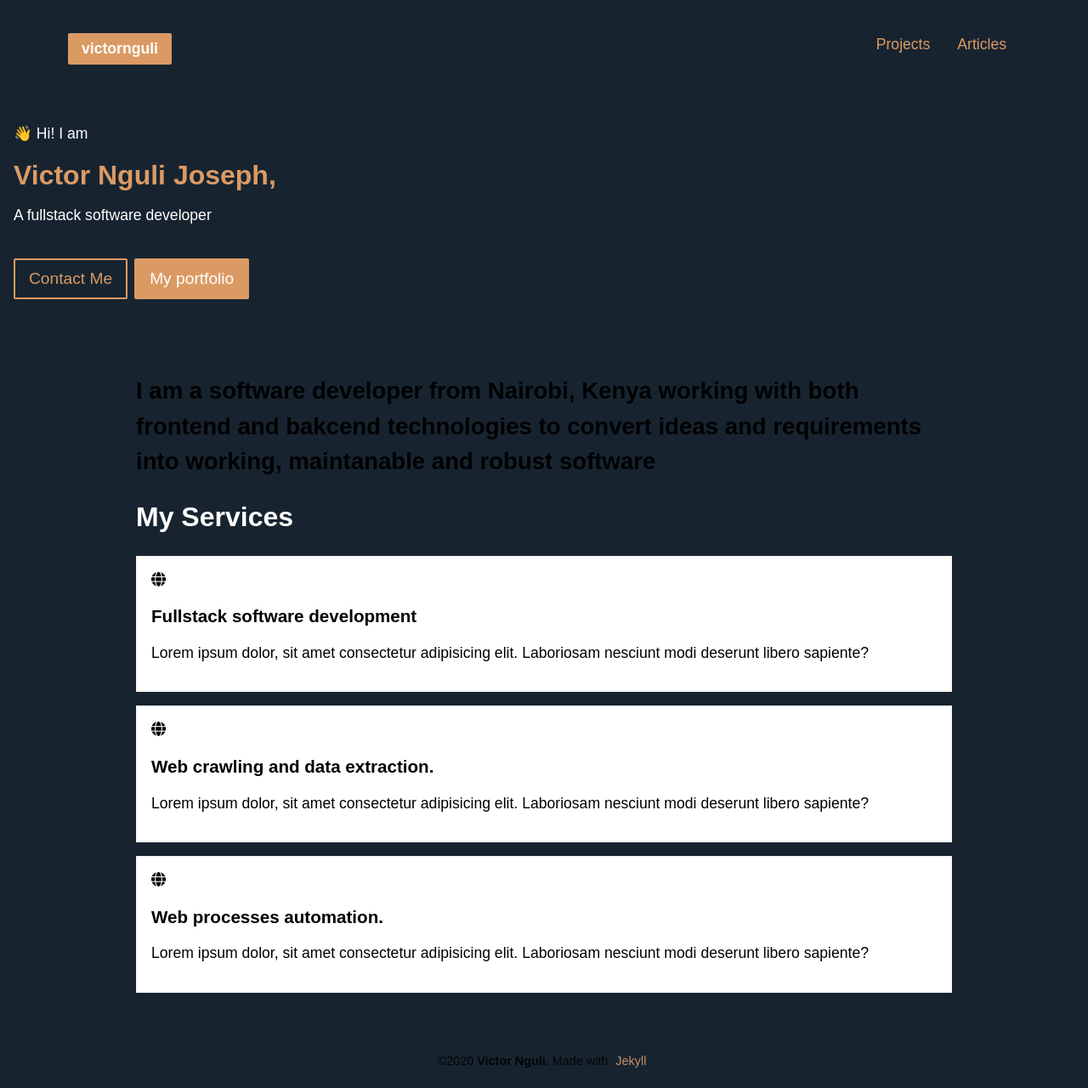
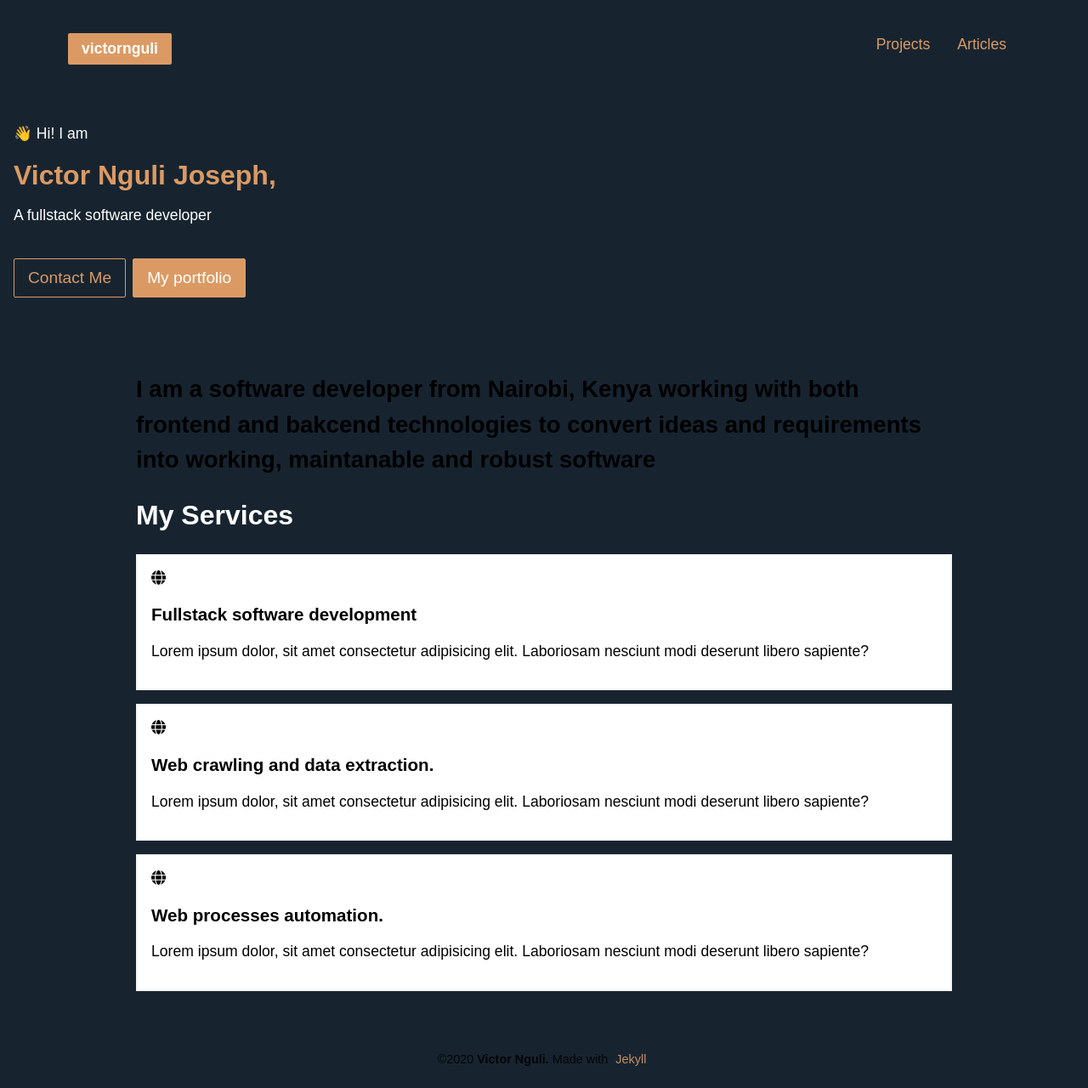
Before and after one commit to Victornguli/victornjoseph.com, a Jekyll site: the page built from index.md, in a window 1280 px wide. Shown: the whole page at 85% size. Built offline with Jekyll 4.4.1, drawn with Linux system fonts in a browser that asks for light colours; nearby versions of some CDN libraries.

Commit message:
sharper border

```diff
--- a/_sass/_home.scss
+++ b/_sass/_home.scss
@@ -24,7 +24,7 @@
             font-weight: 400;
             color: #ffffff;
             text-decoration: none;
-            border: 2px solid $secondary-color;
+            border: 1px solid $secondary-color;
             color: $secondary-color;
 
             &.banner-link-secondary {
```
